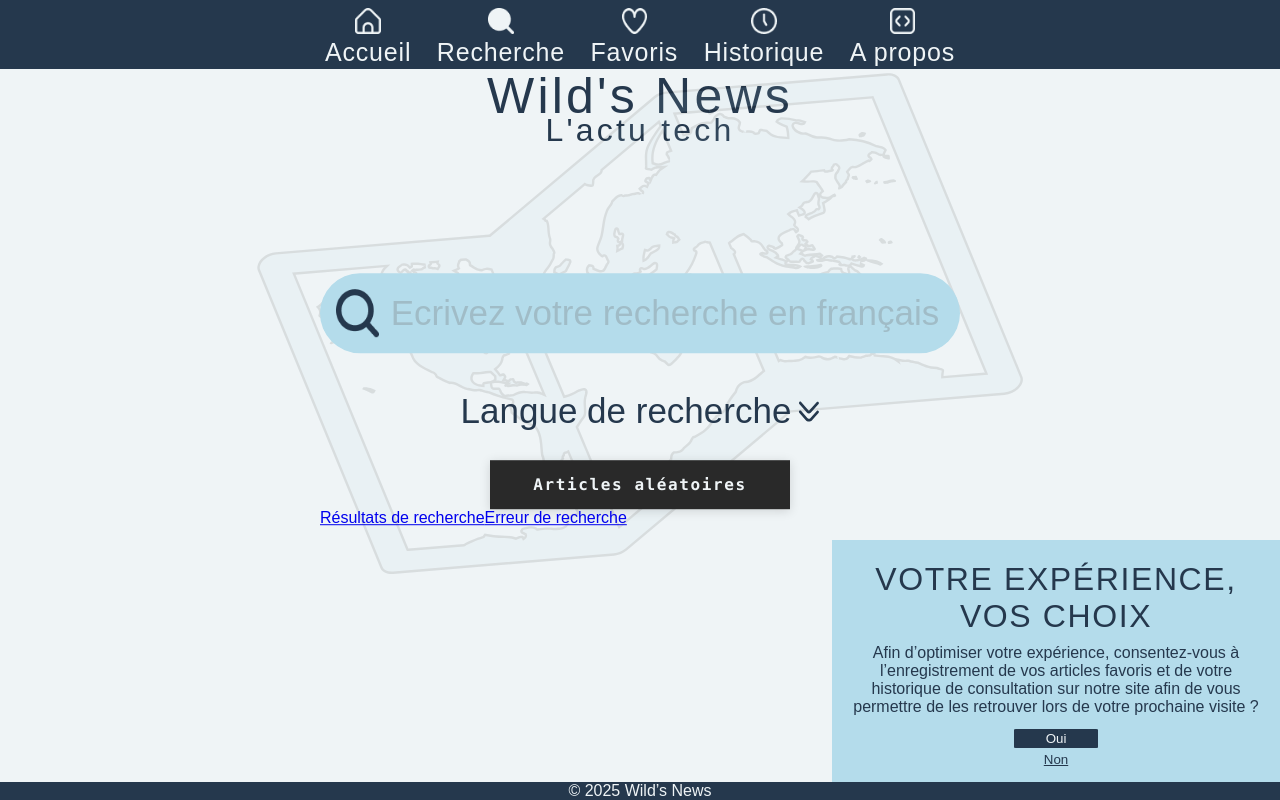
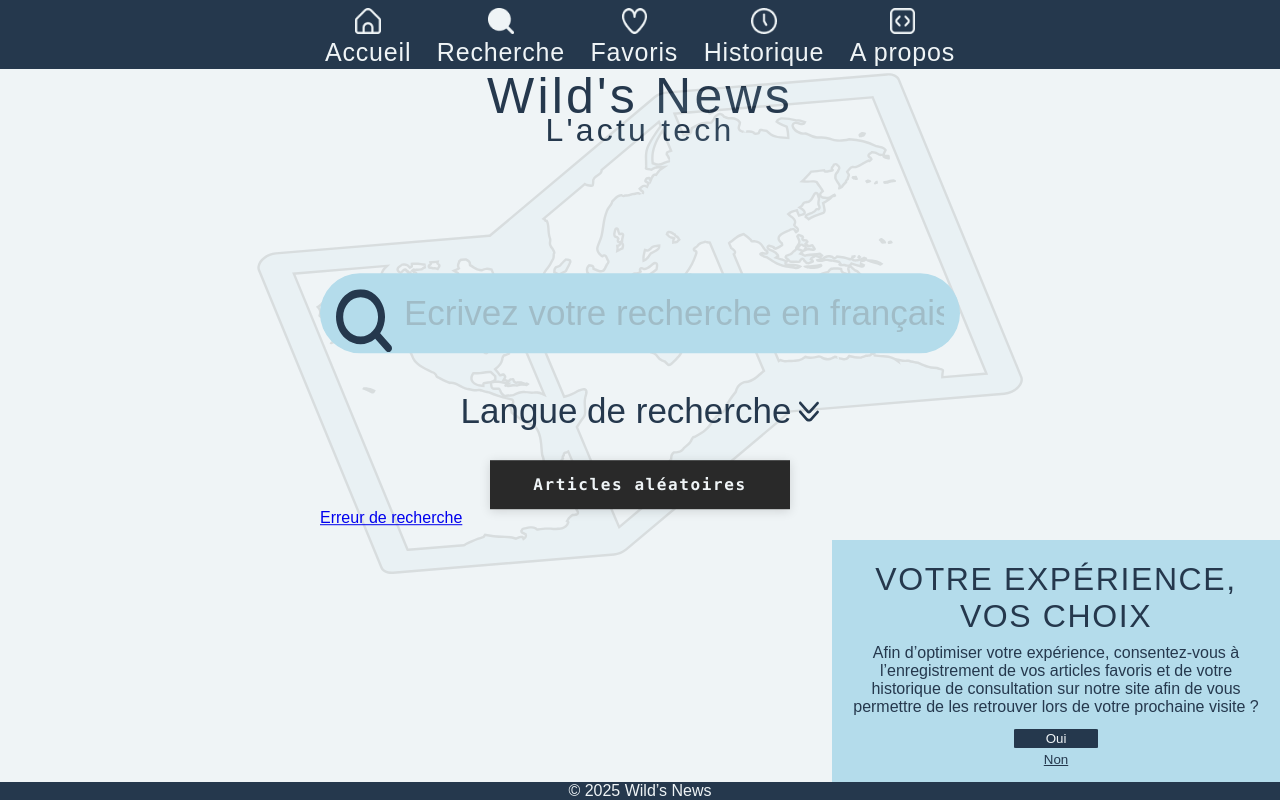
Before and after one commit to WildCodeSchool/2024-12-orleans-cda-project2-team-b, a React (Vite) app: page /recherche in a window 1280 px wide. Built offline with nearby package versions, Linux system fonts and the light colour scheme; a web font is replaced by a local one.

Commit message:
coupure a cause de la presentation

```diff
--- a/src/pages/search.jsx
+++ b/src/pages/search.jsx
@@ -1,4 +1,4 @@
-import { useState } from 'react';
+import { useEffect, useState } from 'react';
 import { Link, Outlet, useLocation } from 'react-router-dom';
 
 import ButtonRandom from '../components/button-random';
@@ -6,6 +6,10 @@ import { countryList } from '../components/country-list';
 import './search.scss';
 
 export default function Search() {
+  useEffect(() => {
+    const storedChoiceLanguage = localStorage.getItem('language');
+  });
+
   const location = useLocation();
   const [listeLanguageActive, setListeLanguageActive] = useState(false);
 
@@ -26,7 +30,9 @@ export default function Search() {
     <>
       {/* SEARCHBAR */}
       <div className={location.pathname === '/recherche/oops' ? 'search-bar-no-display' : 'search-bar'}>
-        <img src='/icons/search.png' />
+        <Link to='resultats-de-recherche'>
+          <img src='/icons/search.svg' alt='search' title='search' />
+        </Link>
         <input type='search' placeholder={correctPlaceholder}></input>
       </div>
 
@@ -40,7 +46,9 @@ export default function Search() {
         <div className={listeLanguageActive ? 'container-flags' : 'container-flags-no-display'}>
           {countryList.map((country) => (
             <img
-              onClick={() => setLanguage(country.language)}
+              onClick={() => {
+                setLanguage(country.language), localStorage.setItem('language', country.language);
+              }}
               key={country.language}
               src={country.iconSrcCountry}
               alt={country.language}
@@ -55,7 +63,6 @@ export default function Search() {
         <ButtonRandom />
       </div>
 
-      <Link to='resultats-de-recherche'>Résultats de recherche</Link>
       <Link to='oops'>Erreur de recherche</Link>
       <Outlet />
     </>
--- a/src/pages/search.scss
+++ b/src/pages/search.scss
@@ -1,10 +1,4 @@
 @use '../variables.scss' as vars;
-
-.search-random {
-  display: flex;
-  flex-direction: column;
-  align-items: center;
-}
 
 .search-bar {
   border-radius: 50px;
@@ -112,3 +106,9 @@
 .container-flags-no-display {
   display: none;
 }
+
+.search-random {
+  display: flex;
+  flex-direction: column;
+  align-items: center;
+}
```
Also changed, not shown: public/icons/search.svg (added).
